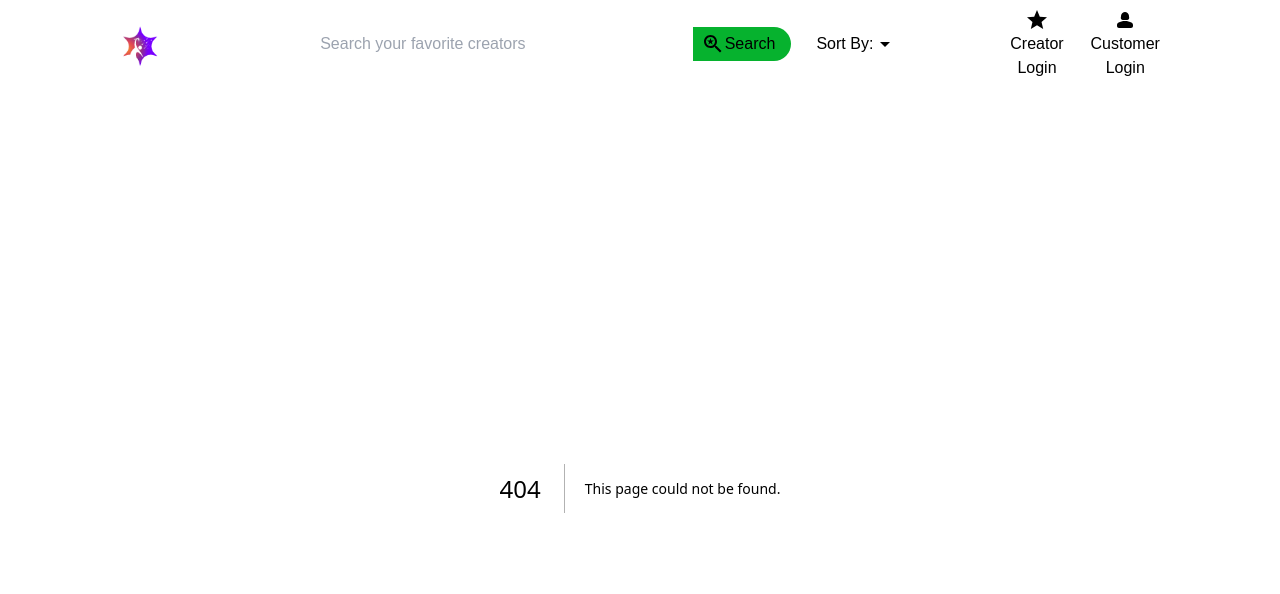
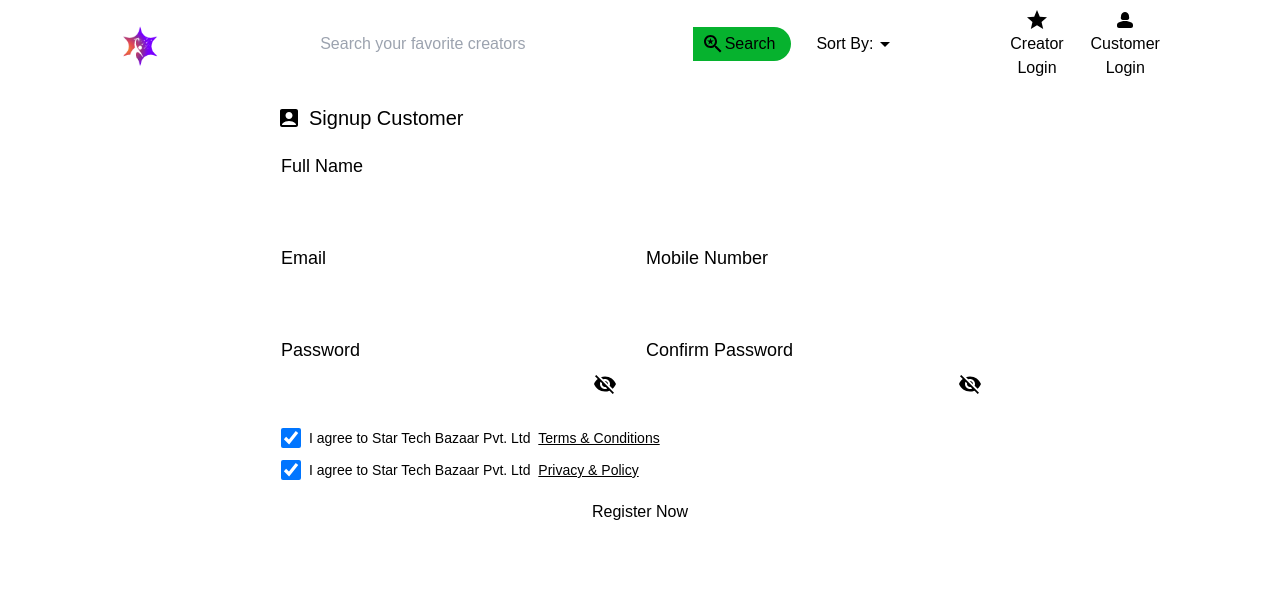
Before and after one commit to engrasim7445/star-bazaar-next-js, a Next.js app: page /sign-up/customer in a window 1280 px wide. Before the commit this address had no page. Shown: the top 594 px of the page. Built offline with nearby package versions, Linux system fonts and the light colour scheme; a web font is replaced by a local one.

Commit message:
CUSTOMER SIGN-UP TEMPLATE READY

```diff
--- a/src/app/creator/[id]/business/page.tsx
+++ b/src/app/creator/[id]/business/page.tsx
@@ -1,4 +1,3 @@
-
 import {
   BtnSuccess,
   BtnWarn,
@@ -10,6 +9,7 @@ import {
 } from '@/shared';
 import { Followerz } from '@/shared/utils/payment-creator-detail';
 import { ContainerMD, ContainerGrid_BG } from '@/theme';
+import { Assignment } from '@mui/icons-material';
 
 export default function BusinessInquiryRoute() {
   return (
@@ -44,11 +44,9 @@ export default function BusinessInquiryRoute() {
         </div>
       </ContainerGrid_BG> */}
       <ContainerGrid_BG>
-        <GridHeading
-          className="bg-green1"
-          heading="Business Inquiry"
-          icon="assignments"
-        />
+        <GridHeading className="bg-green1" heading="Business Inquiry">
+          <Assignment />
+        </GridHeading>
         <InputWrapper className="md:col-span-6">
           <Txt name="businessName" lbl="Business Name" />
         </InputWrapper>
--- a/src/app/payment/[id]/layout.tsx
+++ b/src/app/payment/[id]/layout.tsx
@@ -1,6 +1,7 @@
 import {
   BtnSuccess,
   Chk,
+  ChksPrivacy_Terms,
   GridHeading,
   InputWrapper,
   LinkWrap,
@@ -11,11 +12,14 @@ import {
 import { ContainerSM, ContainerGrid_BG } from '@/theme';
 import {
   AccountBalance,
+  AccountBalanceWallet,
   CreditCard,
   Devices,
   LocalAtm,
   Payment,
+  ShoppingCart,
 } from '@mui/icons-material';
+import { Switch } from '@mui/material';
 
 export default function PaymentLayout({ children }: any) {
   const backgroundColor = 'bg-green1';
@@ -26,26 +30,24 @@ export default function PaymentLayout({ children }: any) {
     <ContainerSM>
       {/* <PaymentCreatorDetail>{children}</PaymentCreatorDetail> */}
       <ContainerGrid_BG className="mb-3">
-        <GridHeading
-          className="bg-white1 text-black"
-          heading="Shoutout Amount"
-          icon="account_balance_wallet"
-        />
+        <GridHeading className="bg-white1 text-black" heading="Shoutout Amount">
+          <AccountBalanceWallet />
+        </GridHeading>
         <div className="col-span-12 flex justify-between">
           <span>In Store Amount</span>
           <span>PKR 1,000</span>
         </div>
         <div className="col-span-12 flex justify-between">
           <span>Use Wallet</span>
-          <span>Toggle</span>
+          <span>
+            <Switch color="warning" />
+          </span>
         </div>
       </ContainerGrid_BG>
       <ContainerGrid_BG>
-        <GridHeading
-          className="bg-green1"
-          heading="Payment Methods"
-          icon={'shopping_cart'}
-        />
+        <GridHeading className="bg-green1" heading="Payment Methods">
+          <ShoppingCart />
+        </GridHeading>
         <div className="col-span-12 flex justify-center gap-2">
           <PaymentMethodButtons
             className="h-12"
@@ -130,18 +132,7 @@ export default function PaymentLayout({ children }: any) {
             <br className="hidden md:block" /> social media and for other
             promotional purposes.
           </Chk>
-          <Chk name="termsAndCondition" checked={true}>
-            I agree to Star Tech Bazaar Pvt. Ltd &nbsp;
-            <LinkWrap url="#" className="text-orange underline">
-              Terms & Conditions
-            </LinkWrap>
-          </Chk>
-          <Chk name="privacyPolicy" checked={true}>
-            I agree to Star Tech Bazaar Pvt. Ltd &nbsp;
-            <LinkWrap url="#" className="text-orange underline">
-              Privacy & Policy
-            </LinkWrap>
-          </Chk>
+          <ChksPrivacy_Terms />
         </div>
         <div className="col-span-12 flex justify-end">
           <BtnSuccess className="w-40 py-2">Order Shoutout</BtnSuccess>
--- /dev/null
+++ b/src/app/sign-up/business/page.tsx
@@ -0,0 +1,8 @@
+import { ContainerXL_Height } from "@/theme";
+
+export default function SignUpBusiness() {
+  return <ContainerXL_Height>
+
+
+  </ContainerXL_Height>
+}
--- /dev/null
+++ b/src/app/sign-up/creator/page.tsx
@@ -0,0 +1,8 @@
+import { ContainerXL_Height } from "@/theme";
+
+export default function SignUpCreator() {
+  return <ContainerXL_Height>
+
+
+  </ContainerXL_Height>
+}
--- /dev/null
+++ b/src/app/sign-up/customer/page.tsx
@@ -0,0 +1,46 @@
+import {
+  BtnWarn,
+  ChksPrivacy_Terms,
+  GridHeading,
+  InputWrapper,
+  Txt,
+  TxtPassword,
+} from '@/shared';
+import {
+  ContainerGrid_BG,
+  ContainerHeight,
+  ContainerMD,
+  ContainerSM,
+} from '@/theme';
+import { AccountBox } from '@mui/icons-material';
+
+export default function SignUpCustomer() {
+  return (
+    <ContainerMD>
+      <ContainerGrid_BG>
+        <GridHeading className="bg-white1" heading="Signup Customer">
+          <AccountBox />
+        </GridHeading>
+        <InputWrapper>
+          <Txt name="fullName" lbl="Full Name" />
+        </InputWrapper>
+        <InputWrapper className="md:col-span-6">
+          <Txt name="email" lbl="Email" />
+        </InputWrapper>
+        <InputWrapper className="md:col-span-6">
+          <Txt name="mobile" lbl="Mobile Number" />
+        </InputWrapper>
+        <InputWrapper className="md:col-span-6">
+          <TxtPassword name="password" lbl="Password" />
+        </InputWrapper>
+        <InputWrapper className="md:col-span-6">
+          <TxtPassword name="confirmPassword" lbl="Confirm Password" />
+        </InputWrapper>
+        <div className="col-span-12 flex flex-col">
+          <ChksPrivacy_Terms />
+          <BtnWarn className="self-center w-52"> Register Now</BtnWarn>
+        </div>
+      </ContainerGrid_BG>
+    </ContainerMD>
+  );
+}
--- a/src/core/redux/providers.tsx
+++ b/src/core/redux/providers.tsx
@@ -3,6 +3,7 @@ import { Provider } from 'react-redux';
 import { store } from './store';
 import { ThemeProvider, createTheme } from '@mui/material';
 import { green, purple } from '@mui/material/colors';
+const purple1 = 'linear-gradient(348deg, #8822B0 22%, #953289 55%) 0% 0% no-repeat padding-box !important'
 const theme = createTheme({
   typography: {
     fontFamily: ['__Alumni_Sans_ee155b', 'Roboto', 'Arial', 'sans-serif'].join(','),
@@ -26,6 +27,18 @@ const theme = createTheme({
         },
       },
     },
+    MuiSwitch: {
+      styleOverrides: {
+        track: {
+          background: 'pink'
+        },
+        thumb: {
+          // background: purple1
+        }
+      }
+
+    }
+
   }
 });
 // Create a Layer around React App for Redux
--- a/src/shared/action/linkz.tsx
+++ b/src/shared/action/linkz.tsx
@@ -1,14 +1,16 @@
 'use client';
 import Link from 'next/link';
 import { usePathname, useRouter } from 'next/navigation';
-import { ArrowBack, LinkSharp, Star, StarOutlineTwoTone, StarRateOutlined, StarRounded } from '@mui/icons-material';
+import { ArrowBack, StarRounded } from '@mui/icons-material';
+import { Chk } from '..';
 
 
 // For Images and Buttons
-export function LinkWrap({ url, children, isRelative, className }: any) {
+export function LinkWrap({ url, children, isRelative, className, onClick }: any) {
   const pathName = usePathname();
   const finalURL = isRelative ? pathName + '/' + url : url;
-  return <Link href={finalURL}  className={`h-full cursor-pointer ${className}`}>{children}</Link>;
+  onClick = onClick || ((x: any) => {});
+  return <Link href={finalURL} onClick={onClick}  className={`h-full cursor-pointer ${className}`}>{children}</Link>;
 }
 export function LinkFragement({ fragment, children, className }: any) {
   return <Link href={'#' + fragment}  className={`h-full cursor-pointer ${className}`}>{children}</Link>;
@@ -46,3 +48,21 @@ export function LinkNav({ lbl, children, className, url, onClick }: any) {
     </Link>
   );
 }
+export function ChksPrivacy_Terms() {
+  return (
+    <>
+      <Chk name="termsAndCondition" checked={true}>
+        I agree to Star Tech Bazaar Pvt. Ltd &nbsp;
+        <LinkWrap url="#" className="text-orange underline">
+          Terms & Conditions
+        </LinkWrap>
+      </Chk>
+      <Chk name="privacyPolicy" checked={true}>
+        I agree to Star Tech Bazaar Pvt. Ltd &nbsp;
+        <LinkWrap url="#" className="text-orange underline">
+          Privacy & Policy
+        </LinkWrap>
+      </Chk>
+    </>
+  );
+}
--- a/src/shared/dialogs/base-mat-dialog.tsx
+++ b/src/shared/dialogs/base-mat-dialog.tsx
@@ -1,12 +1,56 @@
+'use client';
+import { dialogHide } from '@/core/redux/slice/dialogz';
+import { Close } from '@mui/icons-material';
+import { Dialog, IconButton, useMediaQuery, useTheme } from '@mui/material';
+import { Fragment } from 'react';
+import { useDispatch, useSelector } from 'react-redux';
 
-'use client';
+export function MatDialog({ children, dialogName, className, width }: any) {
+  const dialogz = useSelector((state: any) => state?.dialogz);
+  const theme = useTheme();
+  const fullScreen = useMediaQuery(theme.breakpoints.down('sm'));
+  const dispatch = useDispatch();
 
-import { MatDialogSuper } from './base-mat-super-dialog';
+  const handleClose = () => {
+    dispatch(dialogHide({ [dialogName]: false }));
+  };
 
-export function MatDialog({children, dialogName, className}: any) {
   return (
-    <MatDialogSuper dialogName={dialogName} className={className}>
-      {children}
-    </MatDialogSuper>
+    <Fragment>
+      <Dialog
+        open={dialogz?.data[dialogName] || false}
+        onClose={handleClose}
+        // fullScreen={fullScreen}
+        scroll={'body'}
+        maxWidth="lg"
+        PaperProps={{
+          style: {
+            maxHeight: '90vh',
+            maxWidth: '93vw',
+            width,
+            overflow: 'visible',
+            backdropFilter: 'blur(8px)',
+            backgroundColor: ' #0A0836',
+            color:'white',
+            borderRadius:'10px',
+            padding: '0px',
+            margin: '5px',
+          },
+        }}
+        // aria-labelledby="scroll-dialog-title"
+        // aria-describedby="scroll-dialog-description"
+      >
+        <div className='relative w-full'>
+          <IconButton aria-label="delete" size="small"  onClick={handleClose}
+            className='bg-orange-500 text-white hover:bg-red-600 absolute -top-3 -right-3 hover:animate-spin'>
+            <Close className='text-sm'/>
+          </IconButton>
+        </div>
+        <div className={`w-full p-3 ${className} h-full overflow-hidden`}>
+          {children}
+        </div>
+        {/* <DialogContent></DialogContent> */}
+      </Dialog>
+    </Fragment>
   );
 }
--- a/src/shared/dialogs/base-mat-super-dialog.tsx
+++ /dev/null
@@ -1,56 +0,0 @@
-'use client';
-import { dialogHide } from '@/core/redux/slice/dialogz';
-import { Cancel, Close } from '@mui/icons-material';
-import { Dialog, DialogContent, IconButton, useMediaQuery, useTheme } from '@mui/material';
-import { Fragment } from 'react';
-import { useDispatch, useSelector } from 'react-redux';
-
-export function MatDialogSuper({ children, dialogName, className }: any) {
-  const dialogz = useSelector((state: any) => state?.dialogz || false);
-  const theme = useTheme();
-  const fullScreen = useMediaQuery(theme.breakpoints.down('sm'));
-  const dispatch = useDispatch();
-
-  const handleClose = () => {
-    dispatch(dialogHide({ [dialogName]: false }));
-  };
-
-  return (
-    <Fragment>
-      <Dialog
-        open={dialogz?.data[dialogName] || false}
-        onClose={handleClose}
-        // fullScreen={fullScreen}
-        scroll={'body'}
-        maxWidth="lg"
-        PaperProps={{
-          style: {
-            maxHeight: '90vh',
-            maxWidth: '93vw',
-            width: '500px',
-            overflow: 'visible',
-            backdropFilter: 'blur(8px)',
-            backgroundColor: ' #0A0836',
-            color:'white',
-            borderRadius:'10px',
-            padding: '0px',
-            margin: '5px',
-          },
-        }}
-        // aria-labelledby="scroll-dialog-title"
-        // aria-describedby="scroll-dialog-description"
-      >
-        <div className='relative w-full'>
-          <IconButton aria-label="delete" size="small"  onClick={handleClose}
-            className='bg-orange-500 text-white hover:bg-red-600 absolute -top-3 -right-3 hover:animate-spin'>
-            <Close className='text-sm'/>
-          </IconButton>
-        </div>
-        <div className={`w-full p-3 ${className}`}>
-          {children}
-        </div>
-        {/* <DialogContent></DialogContent> */}
-      </Dialog>
-    </Fragment>
-  );
-}
--- a/src/shared/dialogs/login-base.tsx
+++ b/src/shared/dialogs/login-base.tsx
@@ -1,13 +1,20 @@
 'use client'
-import { FormControl, FormControlLabel, FormLabel, Radio, RadioGroup } from '@mui/material';
+import { FormControl, FormControlLabel, Radio, RadioGroup } from '@mui/material';
 import { BtnSuccess, BtnWarn, InputWrapper, LinkWrap, Txt, TxtPassword } from '..';
 import { MatDialog } from './base-mat-dialog';
 import { useState } from 'react';
+import { useDispatch } from 'react-redux';
+import { dialogHide } from '@/core/redux/slice/dialogz';
 
 export function DialogLoginBase({ children, dialogName, heading, type }: any) {
   const [typez, setTypez] = useState(type)
+  const dispatch = useDispatch();
+
+  const handleClose = () => {
+    dispatch(dialogHide({ [dialogName]: false }));
+  };
   return (
-    <MatDialog dialogName={dialogName} className="md:px-5">
+    <MatDialog dialogName={dialogName} className="md:px-5" width='500px'>
       <h1 className="text-xl">{heading}</h1>
       <h2 className="text-lg mt-3">Enter Your Email Id & Password To Login</h2>
       <InputWrapper className="mt-2 bg-white text-black ">
@@ -28,11 +35,11 @@ export function DialogLoginBase({ children, dialogName, heading, type }: any) {
       <BtnSuccess className='w-full mt-3'>Submit</BtnSuccess>
       <h2  className='text-lg text-orange flex justify-end mt-2'>
         <LinkWrap url='/forgot-password'>
-          Forgot Password ?
+          Forgot Password?
         </LinkWrap>
       </h2>
       {children}
-      <LinkWrap url={`sign-up/${type}`} className={typez == 'agent' ? 'hidden' : ''}>
+      <LinkWrap url={`/sign-up/${type}`} onClick={handleClose} className={typez == 'agent' ? 'hidden' : ''}>
         <BtnWarn className='w-full mt-4'>Register Now</BtnWarn>
       </LinkWrap>
     </MatDialog>
--- a/src/shared/dialogs/login-customer.tsx
+++ b/src/shared/dialogs/login-customer.tsx
@@ -12,16 +12,13 @@ export function DialogLoginCustomer() {
     >
       <div className="w-full flex justify-between gap-2">
         <BtnDefault className="w-32 mt-2">
-          <Google className="text-red-500" /> &nbsp;
-          Gmail
+          <Google className="text-red-500" /> &nbsp; Gmail
         </BtnDefault>
         <BtnDefault className="w-32 mt-2">
-          <Facebook className="text-sky-500" />
-          Facebook &nbsp;
+          <Facebook className="text-sky-500" /> &nbsp; Facebook
         </BtnDefault>
         <BtnDefault className="w-32 mt-2">
-          <Apple /> &nbsp;
-          Apple
+          <Apple /> &nbsp; Apple
         </BtnDefault>
       </div>
     </DialogLoginBase>
--- a/src/shared/utils/heading-grid.tsx
+++ b/src/shared/utils/heading-grid.tsx
@@ -1,13 +1,9 @@
-
-export function GridHeading({className, heading, fontSize, children}: any) {
+export function GridHeading({ className, heading, fontSize, children }: any) {
   return (
     <div
       className={`col-span-12 -m-3 mb-1 ps-4 flex items-center  p-1 ${className}`}
     >
-      <span className="flex items-center">
-      {children}
-
-      </span>
+      <span className="-ms-2 me-2">{children}</span>
       <h1 className="text-xl w-52">{heading}</h1>
     </div>
   );
```
